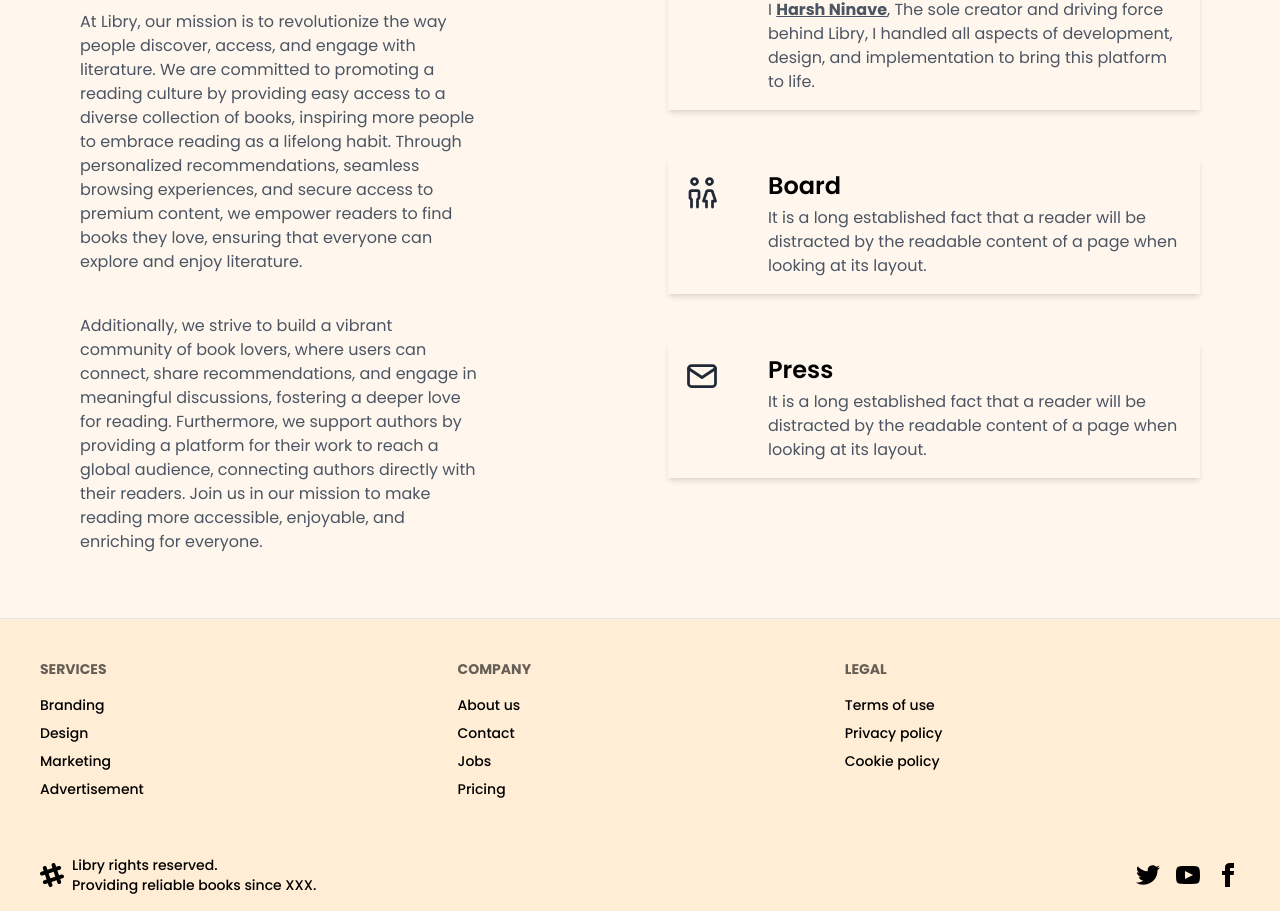
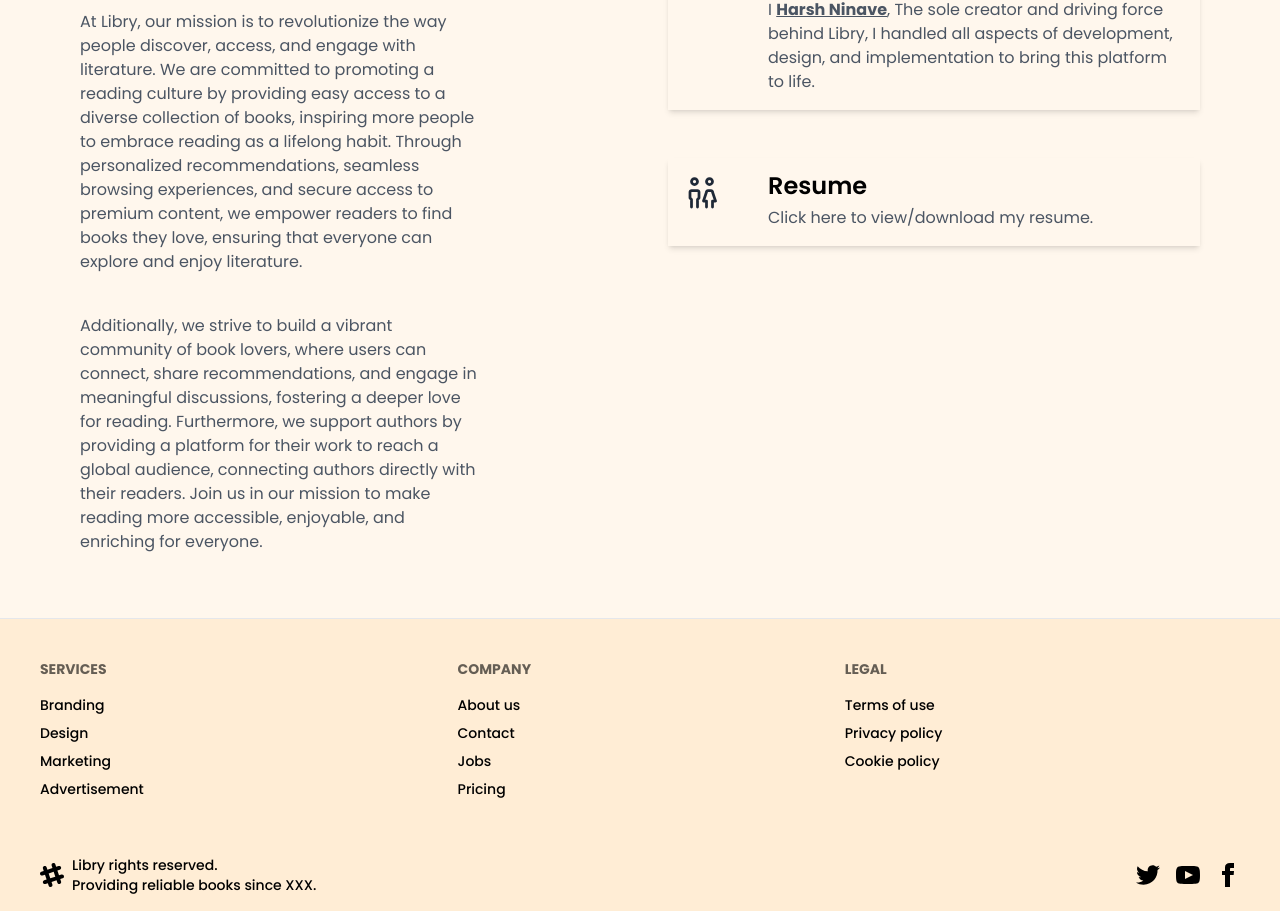
Before and after one commit to Harshninave04/Libry, a React (Vite) app in the folder Frontend/: page /about in a window 1280 px wide. Shown: the part 1074-1985 px from the top of the page. Built offline with nearby package versions, Linux system fonts and the light colour scheme; a web font is replaced by a local one.

Commit message:
resume added

```diff
--- a/Frontend/src/components/About.jsx
+++ b/Frontend/src/components/About.jsx
@@ -356,18 +356,23 @@ const About = () => {
                   </svg>
                 </div>
                 <div className="">
-                  <p className="font-semibold lg:text-2xl text-xl lg:leading-6 leading-5 text-black dark:text-white ">
-                    Board
-                  </p>
-                  <p className="mt-2 font-normal text-base leading-6 text-gray-600">
-                    It is a long established fact that a reader will be distracted by the readable
-                    content of a page when looking at its layout.
-                  </p>
+                  <a
+                    href="../../public/resume.pdf"
+                    target="_blank"
+                    rel="noopener noreferrer"
+                    className="cursor-pointer">
+                    <p className="font-semibold lg:text-2xl text-xl lg:leading-6 leading-5 text-black dark:text-white">
+                      Resume
+                    </p>
+                    <p className="mt-2 font-normal text-base leading-6 text-gray-600">
+                      Click here to view/download my resume.
+                    </p>
+                  </a>
                 </div>
               </div>
 
               {/* <!-- Press Card --> */}
-              <div className="flex p-4 shadow-md dark:shadow-md dark:shadow-gray-800">
+              {/* <div className="flex p-4 shadow-md dark:shadow-md dark:shadow-gray-800">
                 <div className="mr-6">
                   <svg
                     className="mr-6"
@@ -401,7 +406,7 @@ const About = () => {
                     content of a page when looking at its layout.
                   </p>
                 </div>
-              </div>
+              </div> */}
             </div>
           </div>
         </div>
```
Also changed, not shown: 1 other file (tests, documents, lock files or other folders).
